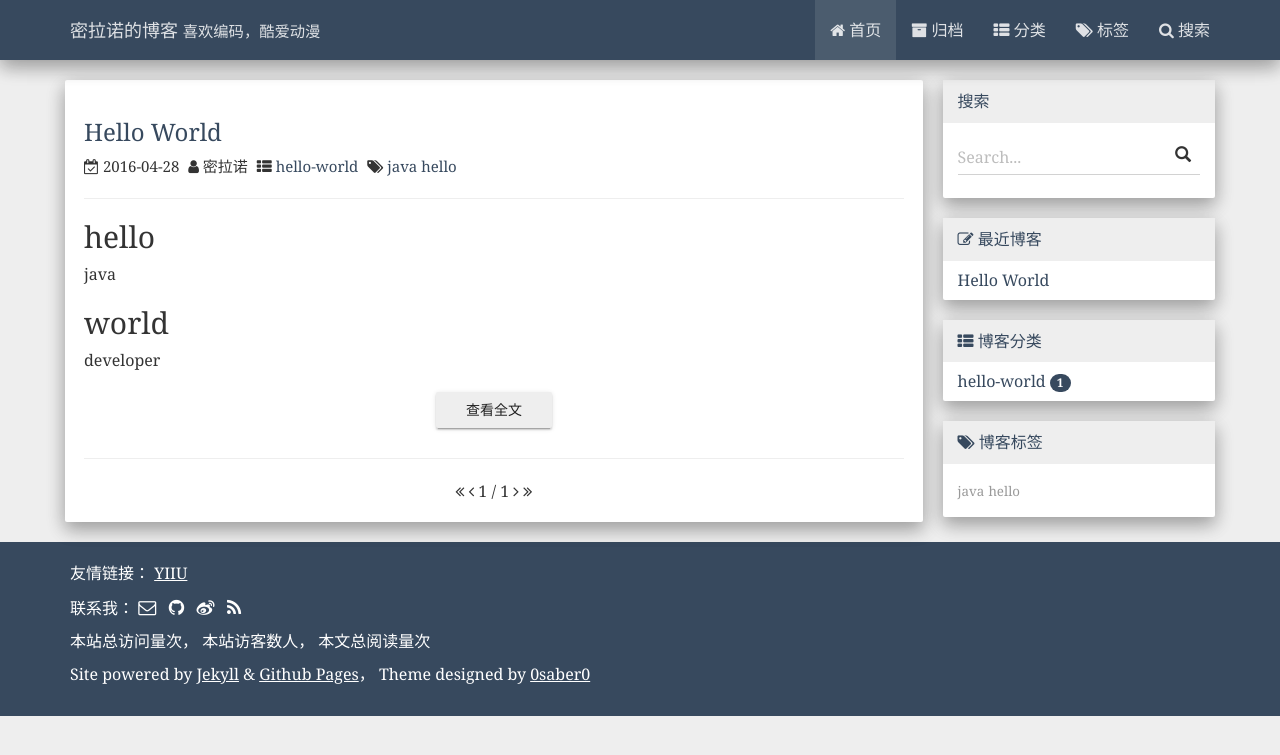
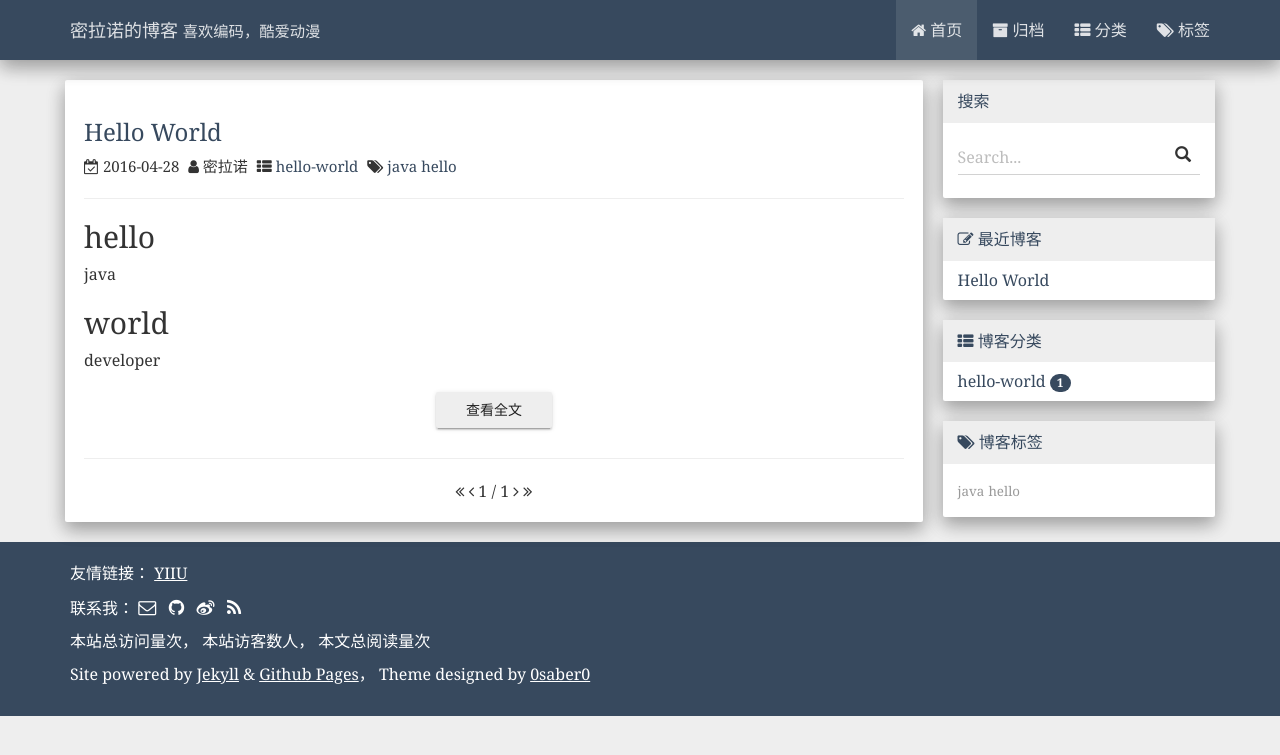
Before and after one commit to 0saber0/0saber0.github.io, a Jekyll site: the page built from index.html, in a window 1280 px wide. Shown: the top 755 px of the page. Built offline with Jekyll 4.4.1, drawn with Linux system fonts in a browser that asks for light colours; the list of posts is cut into pages by our own code; comment, search, counter and statistics services are not loaded.

Commit message:
删除header的搜索

```diff
--- a/_includes/header.html
+++ b/_includes/header.html
@@ -29,12 +29,7 @@
             </li>
           {% endif %}
         {% endfor %}
-        <li>
-          <a href="javascript:;" data-toggle="modal" data-target="#searchModal">
-            <i class="fa fa-search"></i>
-            搜索
-          </a>
-        </li>
+
       </ul>
     </div>
   </div>
```
